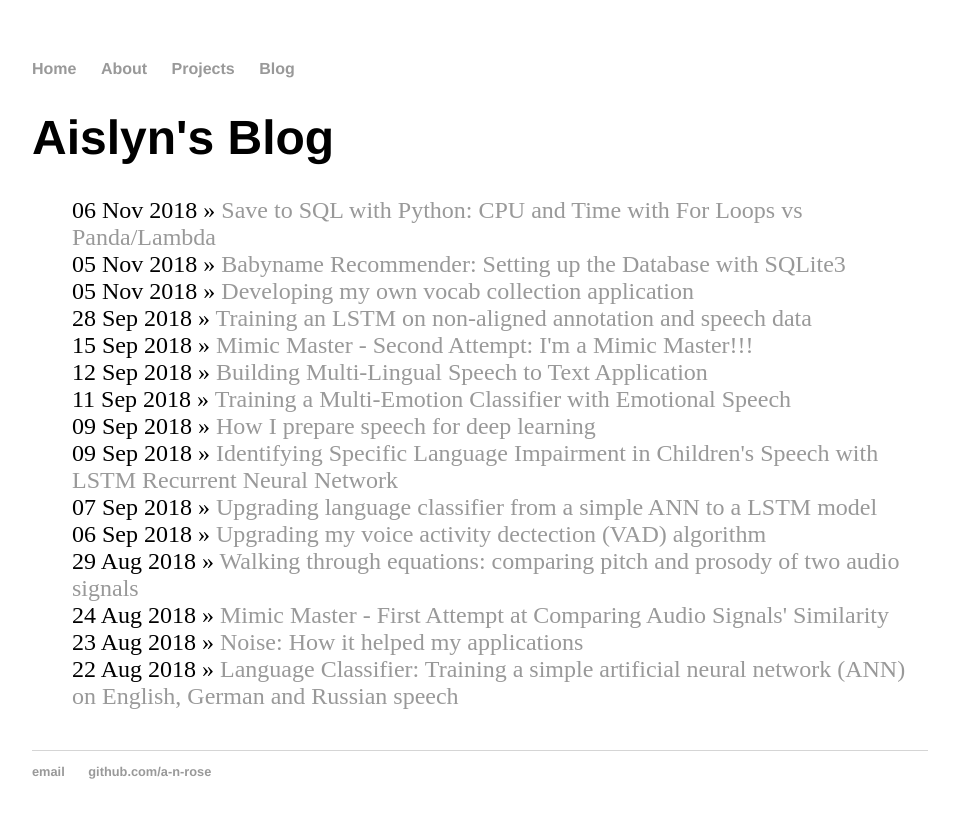
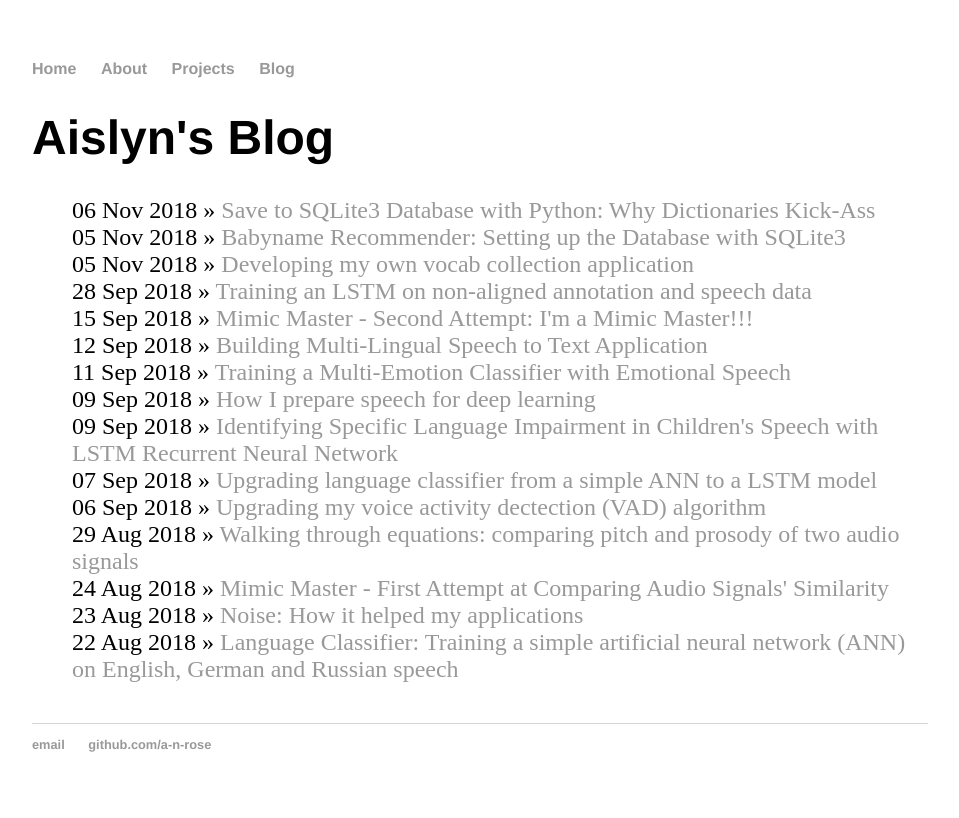
Before and after one commit to a-n-rose/a-n-rose.github.io, a Jekyll site: the page built from blog/index.html, in a window 1280 px wide. Shown: the top 818 px of the page, without its empty margins (160-1119 px from the left). Built offline with Jekyll 4.4.1, drawn with Linux system fonts in a browser that asks for light colours; some of the changed lines change nothing that is shown.

Commit message:
removed figures --> other post; added iterative insert vs batch insert code

````diff
--- a/_posts/2018-11-06-compare-ways-to-save-data.md
+++ b/_posts/2018-11-06-compare-ways-to-save-data.md
@@ -1,54 +1,137 @@
 ---
 layout: post
-title: "Save to SQL with Python: CPU and Time with For Loops vs Panda/Lambda"
+title: "Save to SQLite3 Database with Python: Why Dictionaries Kick-Ass"
 date: 2018-11-06
 ---
 
-While putting together my new-and-improved <a href="/2018/11/05/updated-babyname-recommender.html">babyname recommender</a>, I saw the opportunity to further explore the advantages and disadvantages in techniques for saving data to a database.
+While putting together my new-and-improved <a href="/2018/11/05/updated-babyname-recommender.html">babyname recommender</a>, I saw the opportunity to further explore the advantages and disadvantages in techniques for saving data to a database. To see the code I show below in its full context, check out my <a href="https://github.com/a-n-rose/recommendation-systems-python/tree/master/babyname_recommender">repo</a>.
 
 In my scenario, I am working with an SQL database to insert and save the names, sexes, and year popularity of all names from USA social security applications, ranging from the years 1880 until 2017. (The name data can be downloaded from <a href="https://catalog.data.gov/dataset/baby-names-from-social-security-card-applications-national-level-data">data.org</a>.)
 
-I will compare the times and CPU usage of the various techniques I employ.
+The issue is that I need to have a table with only the used names and their assigned sexes - no repeats. And I need another table with the years, the popularity of a name, and that name's ID number.
 
-## My computer specs
-
-<a href="https://www.cnet.com/products/acer-aspire-r-14-r3-471t-54t1-14-core-i5-4210u-6-gb-ram-1-tb-hdd/specs/">Acer Aspire R3-471 series</a>
-
-My computer is dual core, with quite a bit of memory. It has a poor graphics card, though. I would say it is a pretty mediocre computer.
-
-Your machine strengths and weaknesses can help you determine the best way to handle data, especially larger amounts of it.
-
-## Name Data
-
-Let's get a quick look at the data.
-
-### Figure 1: Number of Unique Baby Names in the USA
-![Imgur](https://i.imgur.com/BpF9BdM.png)
-#### This graph shows the number of unique names given to babies each year. Note: all names included were used in their corresponding year at least 5 times, with some almost 10,000 times (some years had around 10,000 US American babies all with the same name).
-
-There are more name data as the years progress. I imagine much of this has to do with the increase in population. But I also wonder if it also has cultural correlations? For example, perhaps in more modern times, parents want more unique names for their children. Therefore, there are more name data as years progress because more babies have more unique names.
-
-### Figure 2: Number of Babies per Year (based on US social security applications)
-![Imgur](https://i.imgur.com/rIzca6f.png)
-#### This graph shows the total number of babies recorded that year (with a name popularity of at least 5, meaning at least 5 babies must have been given that name)
-
-This graph looks very similar to Figure 1, which means that population probably accounts for most of the increase in baby name data through the years. But it is still interesting to see if unique names increase, decrease, or stay the same through the years.
-
-### Figure 3: Percentage of Babies with the Most Popular Name
-![Imgur](https://i.imgur.com/kbgoxXs.png)
-#### The percent of babies with the year's most popular name goes down as years progress. This could mean that parents are trying to give their babies more unique names in more recent times.
-
-This helps give us an idea of how the data looks. As the years progress, more name data will have to be inserted into the database, a relavant issue to think about when writing code to do that.
-
+This means that I nead a unique ID number assigned to each name in the table. I can either let SQL do this for me, which I do when I insert the data at each iteration. OR I can create the IDs myself, which python dictionaries allow me to do beautifully, shortening the processing time **drastically**
 
 ## For Loop and SQLite3
 
 The first technique I implemented did a pretty good job not taking over my CPU. When I ran it, my CPU mostly remained at around 20% - 25%, with the rare occasion going above 30%. This meant that I could use my computer as usual, while my program collected, organized, and safely saved my data for me.
 
-The time to go through all the data, however, took forever. This is because data is getting inserted and commited to the database at every iteration. That slows the program way down.
+The time to go through all the data, however, took forever. This is because data was getting inserted and commited to the database at every iteration. That slows the program way down.
 
-To speed this process up, I changed my code to save the data to dictionaries via for loops, and then batch add the data to the SQL database.
+
+```
+def save_name_data_2_SQL(self):
+    #collect filenames
+    text_files = self.collect_filenames()
+    num_years = len(text_files)
+
+    # I did a for loop here to reduce memory costs.
+    for text_path in text_files:
+        year_start = time.time()
+        with open(text_path) as f:
+            data = f.read()
+        year = self.get_year(text_path)
+        print("Processing names in the year {}".format(year))
+        name_data =  self.separate_name_data(data)
+
+
+
+        ###### BELOW IS THE CRAZY ITERATION #######
+
+
+        for entry in name_data:
+            self.insert_name_data(entry,year)
+            section = 'names of {}'.format(year)
+
+
+    return None
+
+def insert_name_data(self,data_entry,year):
+    try:
+        name,sex,popularity = self.get_name_info(data_entry)
+
+        #insert name and sex data into names database
+        # IF name doesn't exist
+        name_exist = self.check_if_name_exists(name,sex)
+        if name_exist == False:
+            t = (name,sex,)
+            msg = '''INSERT INTO names VALUES(NULL, ?, ?) '''
+            self.execute_commit_msg(msg,t)
+        #else:
+            #print("name {} for sex {} exists already".format(name,sex))
+        #insert name popularity into years database:
+        msg = '''INSERT INTO popularity VALUES(NULL, ?, ?, ?) '''
+        name_id = self.get_name_id(name,sex)
+        if name_id is None:
+            raise MissingNameID("The name ID for the name {} for sex {} cannot be collected".format(name,sex))
+        t = (str(year),str(popularity),str(name_id),)
+        self.execute_commit_msg(msg,t)
+    except MissingNameID as e:
+        print(e)
+        pass
+    finally:
+        self.conn.commit()
+    return None
+```
+
+To give you an idea, this was the progress when I finally pulled the plug:
+```
+50.0% through all years
+Program running for 12.88 hrs
+Processing names in the year 1949
+```
+
+I pulled the plug well after my dictionary solution; I just wanted to see how long it would take! But after almost 13 hours and only 50% progress... I couldn't let it keep going. I let it out of its misery.
 
 ## Dictionaries
 
-This is so much faster. It took 40 seconds to collect, organize and save the data to an SQL database.
+I gathered the name data and immediately stored it into a dictionary, with the year as the key (the year was saved in the filename). This is adapted code from the function I showed above: 'save_name_data_2_SQL'.
+```
+def data_2_dict(self):
+    #collect filenames
+    text_files = self.collect_filenames()
+    num_years = len(text_files)
+    count_years = 0
+    year_data_dict = {}
+    for text_path in text_files:
+        year_start = time.time()
+        with open(text_path) as f:
+            data = f.read()
+        year = self.get_year(text_path)
+        name_data =  self.separate_name_data(data)
+
+        ###### INSTEAD OF ITERATING, SAVE TO DICT #######
+
+        year_data_dict[year] = name_data
+    return year_data_dict
+```
+From there I wasn't sure how to link the tables 'names' and 'popuarity'. In my for-loop, SQL filled in the ID values for me, linking the table without me having to do much. Shortly though I found an easy solution: count += 1
+
+```
+def organize_name_data(self,year_data_dict):
+
+    #need ids when inserting batch data into SQL tables
+    #create them by using count_years and count_names
+    name_sex_ids = {}
+    year_popularity_ids = {}
+
+    count_years = 1
+    count_names = 1
+    for key,value in year_data_dict.items():
+        year = key
+
+        for entry in value:
+            name,sex,popularity = self.get_name_info(entry)
+
+            #avoid name duplicates
+            if (name,sex) not in name_sex_ids:
+                name_sex_ids[(name,sex)]=count_names
+                count_names+=1
+
+            year_popularity_ids[(year,popularity,name_sex_ids[(name,sex)])] = count_years
+            count_years += 1
+    return name_sex_ids, year_popularity_ids
+```
+From the dictionaries I returned, I could easily make a list of tuples to batch insert into SQL.
+
+This was so much faster than the iterative inserting of data. It took a mere 40 seconds to collect, organize and save the data to the SQL database.
````
